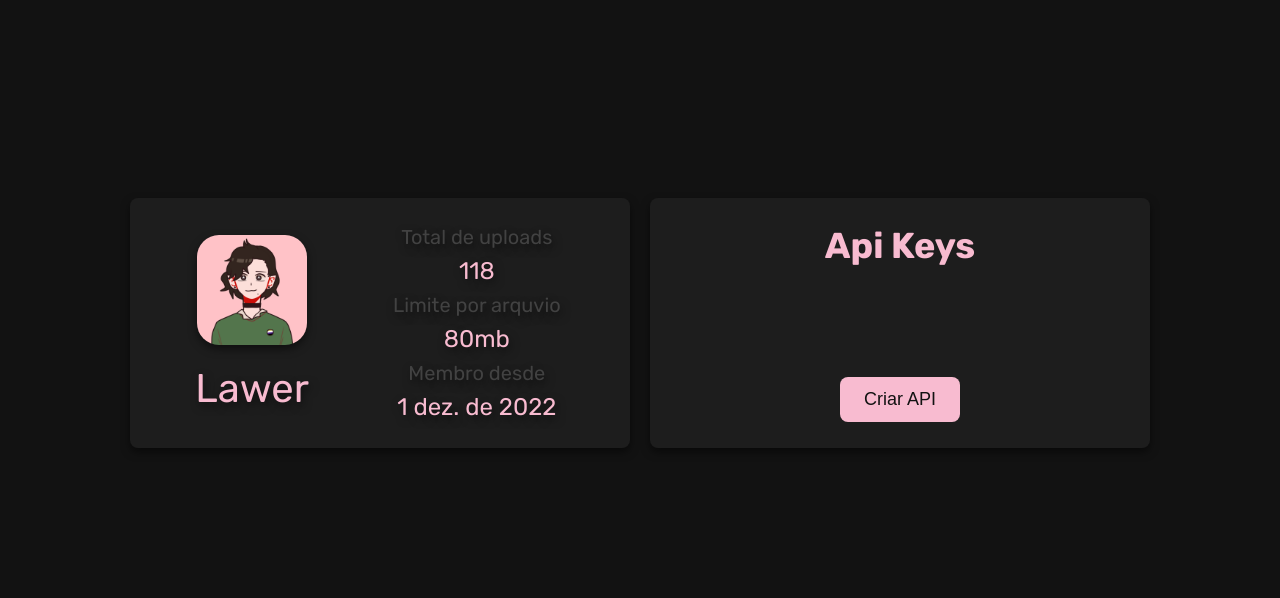
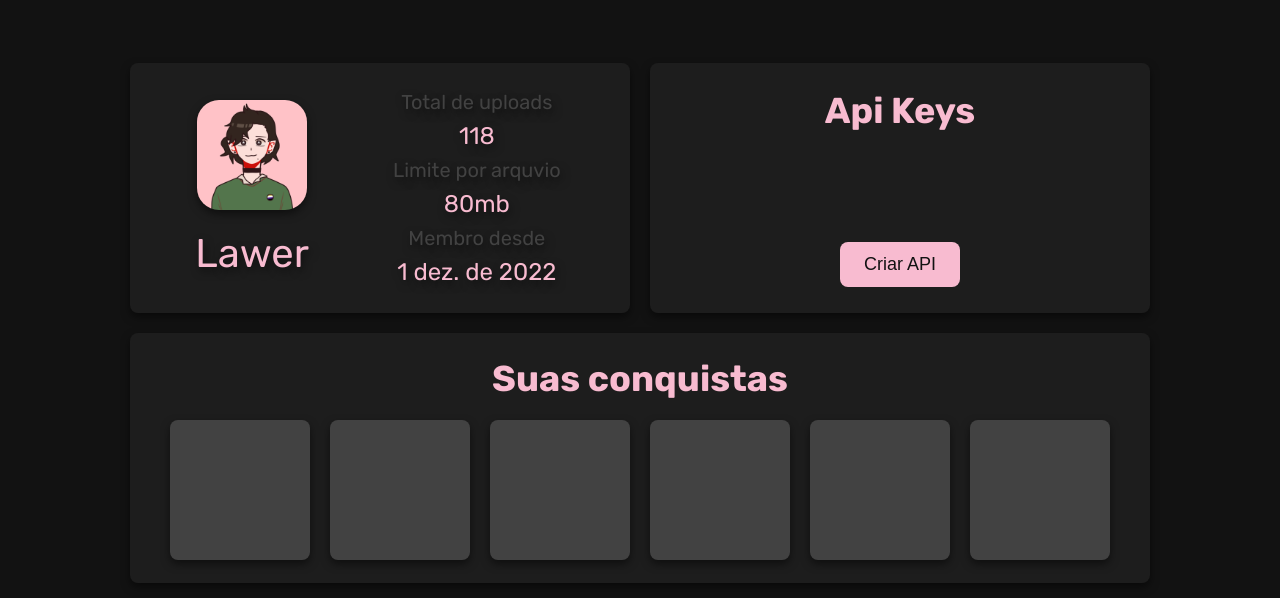
Before and after one commit to la-wer/lawer-uploads, a website: page conta.html in a window 1280 px wide. Shown: the part 112-710 px from the top of the page. Drawn offline with nearby package versions, Linux system fonts and the light colour scheme.

Commit message:
Suas conquistas

```diff
--- a/conta.css
+++ b/conta.css
@@ -115,3 +115,40 @@
     background-position: 0 100%;
     color: var(--corCinzaEscuro);
 }
+
+#conquistas {
+    background-color: var(--corCinzaMedio);
+    width: 1020px;
+    height: 250px;
+    box-shadow: 0 4px 8px rgba(0, 0, 0, 0.5);
+    border-radius: 8px;
+    display: flex;
+    justify-content: center;
+    align-items: center;
+    margin-top: 20px;
+    font-family: "Rubik", sans-serif;
+    font-weight: 400;
+    font-style: normal;
+    color: var(--corRosa);
+    flex-direction: column;
+    font-size: 24px;
+    gap: 20px;
+}
+
+#conquistas h2 {
+    margin: 0px;
+}
+
+#quadrados {
+    display: flex;
+    flex-direction: row;
+    gap: 20px;
+}
+
+.quadrado {
+    background-color: var(--corCinzaClaro);
+    width: 140px;
+    height: 140px;
+    box-shadow: 0 4px 8px rgba(0, 0, 0, 0.5);
+    border-radius: 8px;
+}
--- a/conta.html
+++ b/conta.html
@@ -44,6 +44,17 @@
             <button>Criar API</button>
         </div>
     </div>
+    <div id="conquistas">
+        <h2>Suas conquistas</h2>
+        <div id="quadrados">
+            <div class="quadrado"></div>
+            <div class="quadrado"></div>
+            <div class="quadrado"></div>
+            <div class="quadrado"></div>
+            <div class="quadrado"></div>
+            <div class="quadrado"></div>
+        </div>
+    </div>
     <script type="module" src="https://unpkg.com/ionicons@7.1.0/dist/ionicons/ionicons.esm.js"></script>
     <script nomodule src="https://unpkg.com/ionicons@7.1.0/dist/ionicons/ionicons.js"></script>
 </body>
```
